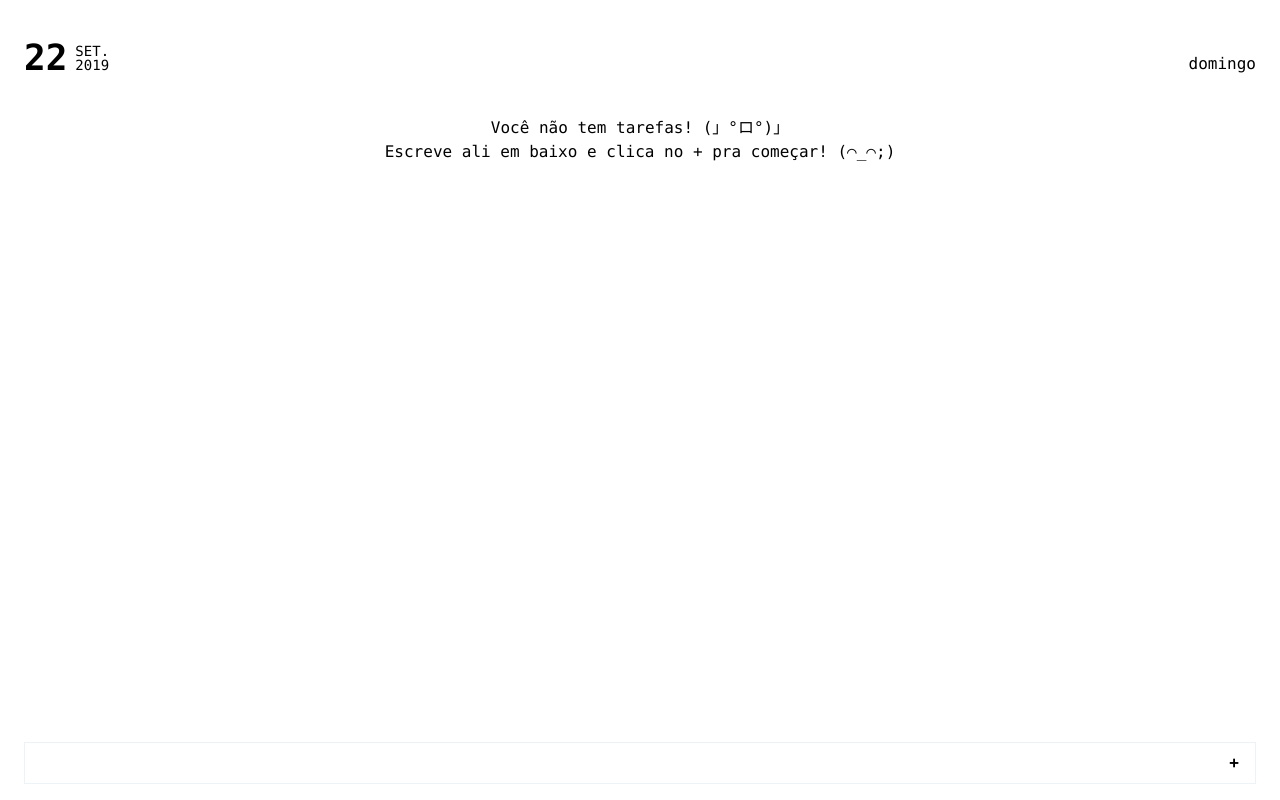
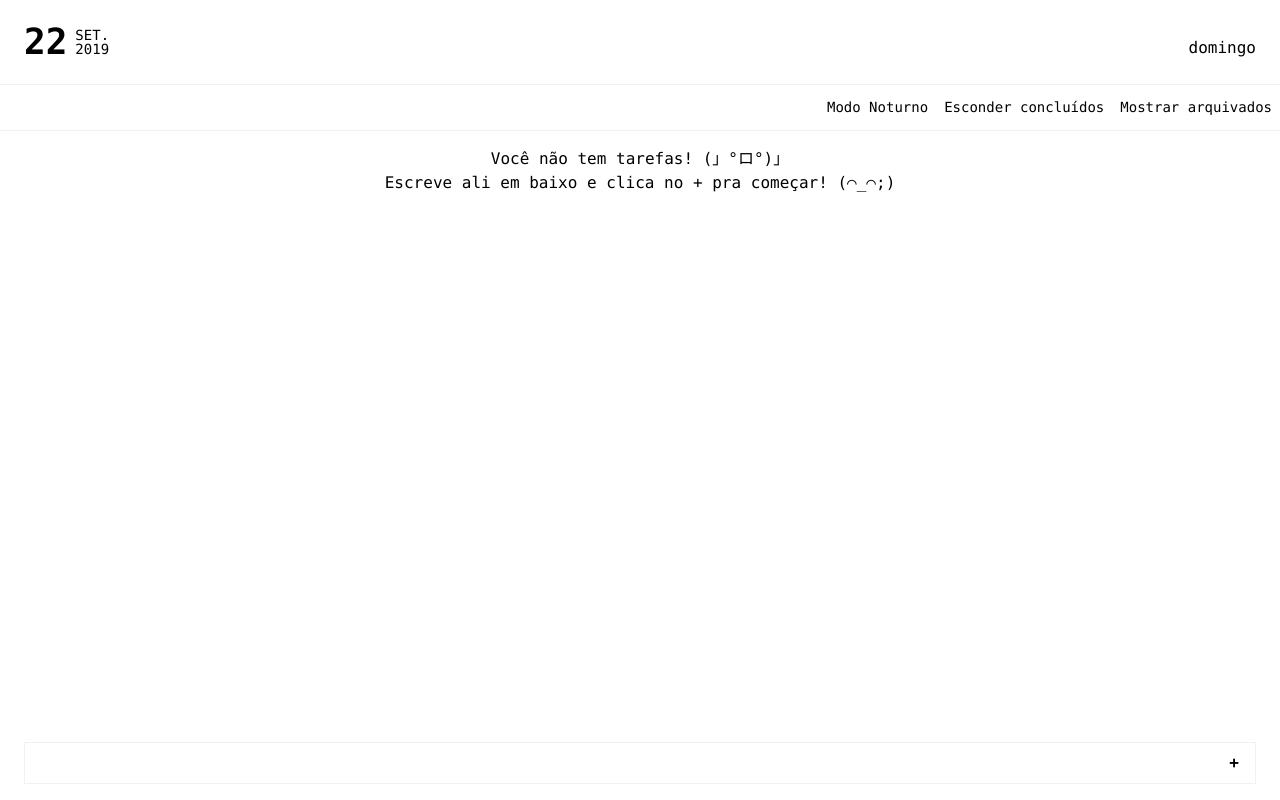
Before and after one commit to highlabs/todo_list_vue, a Vue app: page / in a window 1280 px wide. Built offline with nearby package versions, Linux system fonts and the light colour scheme.

Commit message:
Fix some styles

```diff
--- a/src/App.vue
+++ b/src/App.vue
@@ -1,8 +1,9 @@
 <template>
   <div id="app" class="font-body pb-16 min-h-screen" :class="[darkMode ? 'bg-black text-gray-200' : 'bg-white text-black']">
     <Header />
+    <Menu />
     <List :list="list" v-if="list.length > 0" />
-    <div class="text-center" v-else>
+    <div class="text-center py-4" v-else>
       <p>Você não tem tarefas! (」°ロ°)」</p>
       <p>Escreve ali em baixo e clica no + pra começar! (⌒_⌒;)</p>
     </div>
@@ -14,13 +15,15 @@
 import Header from '@/components/Header'
 import List from '@/components/List'
 import AddInput from '@/components/AddInput'
+import Menu from '@/components/Menu'
 
 export default {
   name: 'app',
   components: {
     Header,
     List,
-    AddInput
+    AddInput,
+    Menu
   },
   computed: {
     list () {
--- a/src/components/Header.vue
+++ b/src/components/Header.vue
@@ -1,5 +1,5 @@
 <template>
-  <header class="flex flex-row justify-between items-end py-10 container mx-auto px-6">
+  <header class="flex flex-row justify-between items-end py-6 container mx-auto px-6">
     <div class="flex flex-row items-center">
       <span class="text-4xl font-bold leading-none mr-2">{{ day }}</span>
       <div class="flex flex-col justify-between">
--- a/src/store.js
+++ b/src/store.js
@@ -10,7 +10,10 @@ Vue.use(Vuex)
 
 export const state = {
   todoList: [],
-  darkMode: false
+  trashList: [],
+  darkMode: false,
+  showDone: true,
+  showTrash: false
 }
 
 export const mutations = {
@@ -28,8 +31,14 @@ export const mutations = {
       return item
     })
   },
-  toggleDarkMode (state, mode) {
-    state.darkMode = mode
+  toggleDarkMode (state) {
+    state.darkMode = !state.darkMode
+  },
+  toggleDone (state) {
+    state.showDone = !state.showDone
+  },
+  toggleTrash () {
+    state.showTrash = !state.showTrash
   }
 }
 
@@ -42,6 +51,15 @@ export const actions = {
   },
   removeTodo (context, todo) {
     context.commit('removeTodo', todo)
+  },
+  toggleDarkMode (context) {
+    context.commit('toggleDarkMode')
+  },
+  toggleDone (context) {
+    context.commit('toggleDone')
+  },
+  toggleTrash (context) {
+    context.commit('toggleTrash')
   }
 }
 
```
